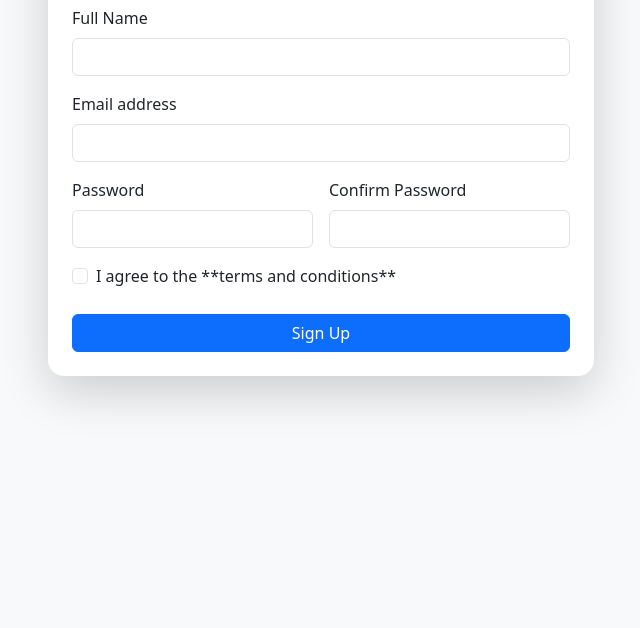
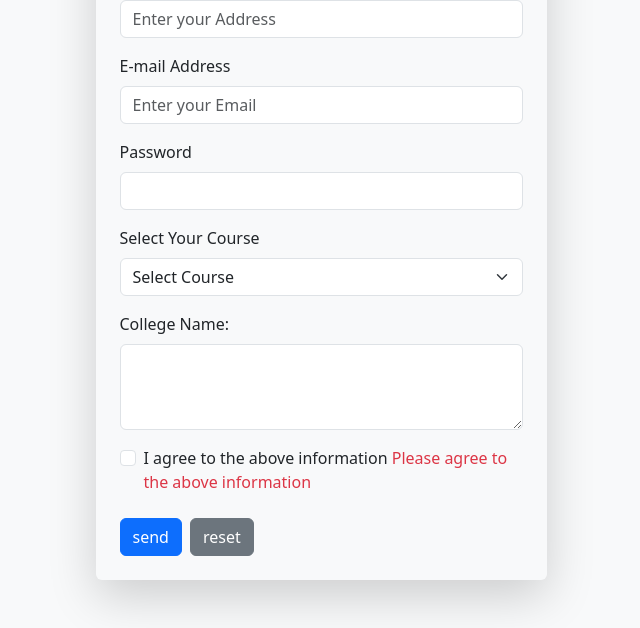
Before and after one commit to HARIBABU1906/SIGN-UP-FORM-VALIDATION, a plain HTML site: page index.html in a window 1280 px wide. Shown: the part 252-880 px from the top of the page, without its empty margins (319-959 px from the left). Before the commit the page ends 800 px from the top, so only its background shows below. Drawn offline with nearby package versions, Linux system fonts and the light colour scheme.

Commit message:
Update index.html

```diff
--- a/index.html
+++ b/index.html
@@ -3,65 +3,87 @@
 <head>
     <meta charset="UTF-8">
     <meta name="viewport" content="width=device-width, initial-scale=1.0">
-    <title>Sign Up Form Validation</title>
-    <link href="https://cdn.jsdelivr.net/npm/bootstrap@5.3.0/dist/css/bootstrap.min.css" rel="stylesheet">
+    <title>Registration Form</title>
+    <link href="https://cdn.jsdelivr.net/npm/bootstrap@5.3.3/dist/css/bootstrap.min.css" rel="stylesheet">
     <link rel="stylesheet" href="style.css">
 </head>
 <body>
     <div class="container my-5">
         <div class="row justify-content-center">
-            <div class="col-lg-6 col-md-8">
-                <div class="card shadow-lg p-4">
-                    <h2 class="card-title text-center mb-4">Create Your Account</h2>
-                    <form class="row g-3 needs-validation" novalidate>
+            <div class="col-md-7 col-lg-5">
+                <div class="form-container p-4 shadow-lg rounded">
+                    <h2 class="text-center mb-4">Registration Form</h2>
 
-                        <div class="col-12">
-                            <label for="fullName" class="form-label">Full Name</label>
-                            <input type="text" class="form-control" id="fullName" required
-                                pattern="[A-Za-z\s]{3,}" title="Name must be at least 3 letters and contain only letters and spaces.">
+                    <form class="needs-validation" id="registrationForm" novalidate>
+
+                        <div class="mb-3">
+                            <label for="nameInput" class="form-label">Name</label>
+                            <input type="text" class="form-control" id="nameInput" placeholder="Enter your full name" required>
                             <div class="invalid-feedback">
-                                Please enter your full name (at least 3 characters).
+                                Please enter your name properly.
                             </div>
                         </div>
 
-                        <div class="col-12">
-                            <label for="email" class="form-label">Email address</label>
-                            <input type="email" class="form-control" id="email" required>
+                        <div class="mb-3">
+                            <label for="addressInput" class="form-label">Address</label>
+                            <input type="text" class="form-control" id="addressInput" placeholder="Enter your Address" required>
                             <div class="invalid-feedback">
-                                Please provide a valid email address.
+                                Please enter your address.
                             </div>
                         </div>
 
-                        <div class="col-md-6">
-                            <label for="password" class="form-label">Password</label>
-                            <input type="password" class="form-control" id="password" required minlength="8">
+                        <div class="mb-3">
+                            <label for="emailInput" class="form-label">E-mail Address</label>
+                            <input type="email" class="form-control" id="emailInput" placeholder="Enter your Email" required>
                             <div class="invalid-feedback">
-                                Password must be at least 8 characters.
+                                Please enter a valid email address.
                             </div>
                         </div>
 
-                        <div class="col-md-6">
-                            <label for="confirmPassword" class="form-label">Confirm Password</label>
-                            <input type="password" class="form-control" id="confirmPassword" required>
-                            <div class="invalid-feedback" id="confirmPasswordFeedback">
-                                Passwords do not match.
+                        <div class="mb-3">
+                            <label for="passwordInput" class="form-label">Password</label>
+                            <input type="password" class="form-control" id="passwordInput" required minlength="6">
+                            <div class="invalid-feedback">
+                                Please enter a password of at least 6 characters.
                             </div>
                         </div>
 
-                        <div class="col-12">
+                        <div class="mb-3">
+                            <label for="courseSelect" class="form-label">Select Your Course</label>
+                            <select class="form-select" id="courseSelect" required>
+                                <option value="" disabled selected>Select Course</option>
+                                <option value="Web Development">Web Development</option>
+                                <option value="Data Science">Data Science</option>
+                                <option value="UX/UI Design">UX/UI Design</option>
+                            </select>
+                            <div class="invalid-feedback">
+                                Please select your course.
+                            </div>
+                        </div>
+
+                        <div class="mb-3">
+                            <label for="collegeName" class="form-label">College Name:</label>
+                            <textarea class="form-control" id="collegeName" rows="3" required></textarea>
+                            <div class="invalid-feedback">
+                                Please enter your college name.
+                            </div>
+                        </div>
+
+                        <div class="mb-4">
                             <div class="form-check">
-                                <input class="form-check-input" type="checkbox" id="terms" required>
-                                <label class="form-check-label" for="terms">
-                                    I agree to the **terms and conditions**
+                                <input class="form-check-input" type="checkbox" id="termsCheckbox" required>
+                                <label class="form-check-label" for="termsCheckbox">
+                                    I agree to the above information <span class="text-danger">Please agree to the above information</span>
                                 </label>
                                 <div class="invalid-feedback">
-                                    You must agree to the terms and conditions before submitting.
+                                    You must agree to the terms.
                                 </div>
                             </div>
                         </div>
 
-                        <div class="col-12 mt-4">
-                            <button class="btn btn-primary w-100" type="submit">Sign Up</button>
+                        <div class="d-flex justify-content-start gap-2">
+                            <button class="btn btn-primary" type="submit">send</button>
+                            <button class="btn btn-secondary" type="reset">reset</button>
                         </div>
                     </form>
                 </div>
@@ -69,7 +91,7 @@
         </div>
     </div>
 
-    <script src="https://cdn.jsdelivr.net/npm/bootstrap@5.3.0/dist/js/bootstrap.bundle.min.js"></script>
+    <script src="https://cdn.jsdelivr.net/npm/bootstrap@5.3.3/dist/js/bootstrap.bundle.min.js"></script>
     <script src="walk.js"></script>
 </body>
 </html>
```
